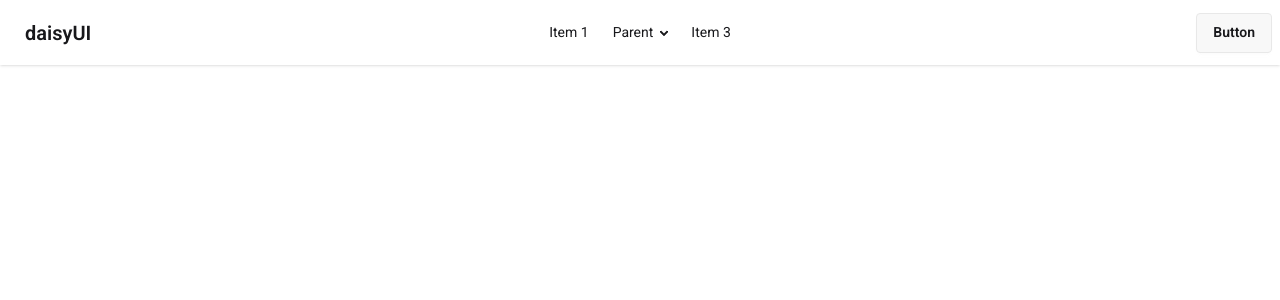
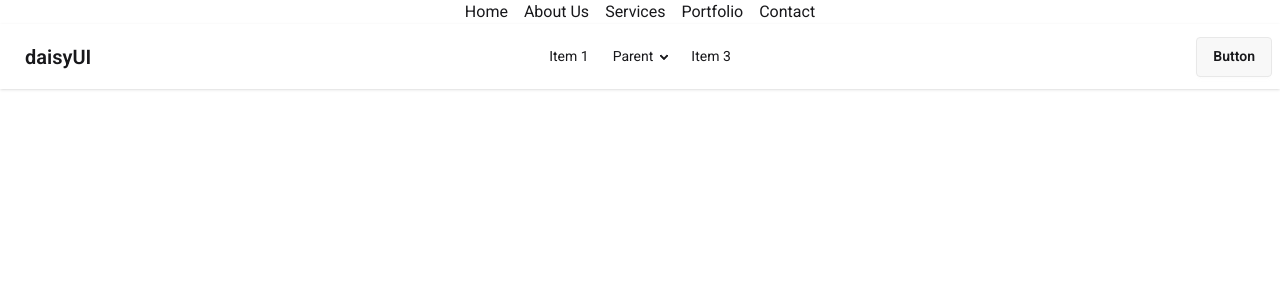
Before and after one commit to programmermosharof/react-ecosystem-practice, a React (Vite) app: page /contact in a window 1280 px wide. Shown: the top 300 px of the page. Built offline with nearby package versions, Linux system fonts and the light colour scheme.

Commit message:
Navbar added and Lucid Added '

```diff
--- a/package.json
+++ b/package.json
@@ -10,6 +10,7 @@
     "preview": "vite preview"
   },
   "dependencies": {
+    "lucide": "^0.577.0",
     "react": "^19.2.4",
     "react-dom": "^19.2.4"
   },
--- a/src/App.jsx
+++ b/src/App.jsx
@@ -1,12 +1,14 @@
 
 import './App.css'
 import DaisyNav from './Components/DaisyNav/DaisyNav'
+import Navbar from './Components/Navbar/Navbar'
 
 function App() {
 
   return (
     <>
     <header>
+      <Navbar></Navbar>
        <DaisyNav></DaisyNav>
     </header>
     <main>
--- /dev/null
+++ b/src/Components/Navbar/Link.jsx
@@ -0,0 +1,12 @@
+import React from 'react';
+
+const Link = ({route}) => {
+    return (
+        <li>
+            <a href={route.path}>{route.name}</a>
+        </li>
+
+    );
+};
+
+export default Link;
--- /dev/null
+++ b/src/Components/Navbar/Navbar.jsx
@@ -0,0 +1,53 @@
+import React from 'react';
+import Link from './Link';
+
+const navigationLinks = [
+  {
+    id: 1,
+    name: "Home",
+    path: "/home"
+  },
+  {
+    id: 2,
+    name: "About Us",
+    path: "/about"
+  },
+  {
+    id: 3,
+    name: "Services",
+    path: "/services"
+  },
+  {
+    id: 4,
+    name: "Portfolio",
+    path: "/portfolio"
+  },
+  {
+    id: 5,
+    name: "Contact",
+    path: "/contact"
+  }
+];
+
+const Navbar = () => {
+    return (
+    <nav>
+
+        <ul className='flex gap-4 justify-center'>
+            {/* <li><a href="/Home">Home</a></li>
+            <li><a href="/About">About</a></li>
+            <li><a href="/Blog">Home</a></li> */}
+            {/* {
+                navigationLinks.map(route =><li key={route.id}><a href={route.path}>{route.name}</a></li> )
+            }
+             */}
+          {
+          navigationLinks.map(route => <Link key={route.id} route={route}></Link>)
+        }
+        </ul>
+       </nav>
+
+    );
+};
+
+export default Navbar;
```
Also changed, not shown: 1 other file (tests, documents, lock files or other folders).
